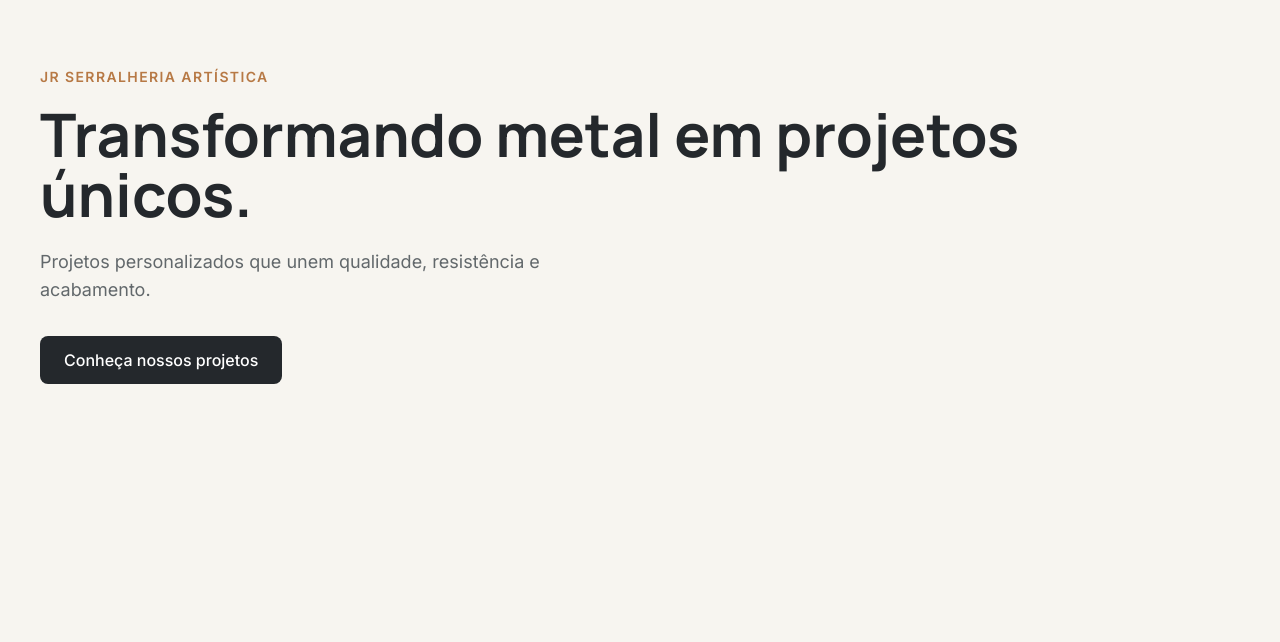
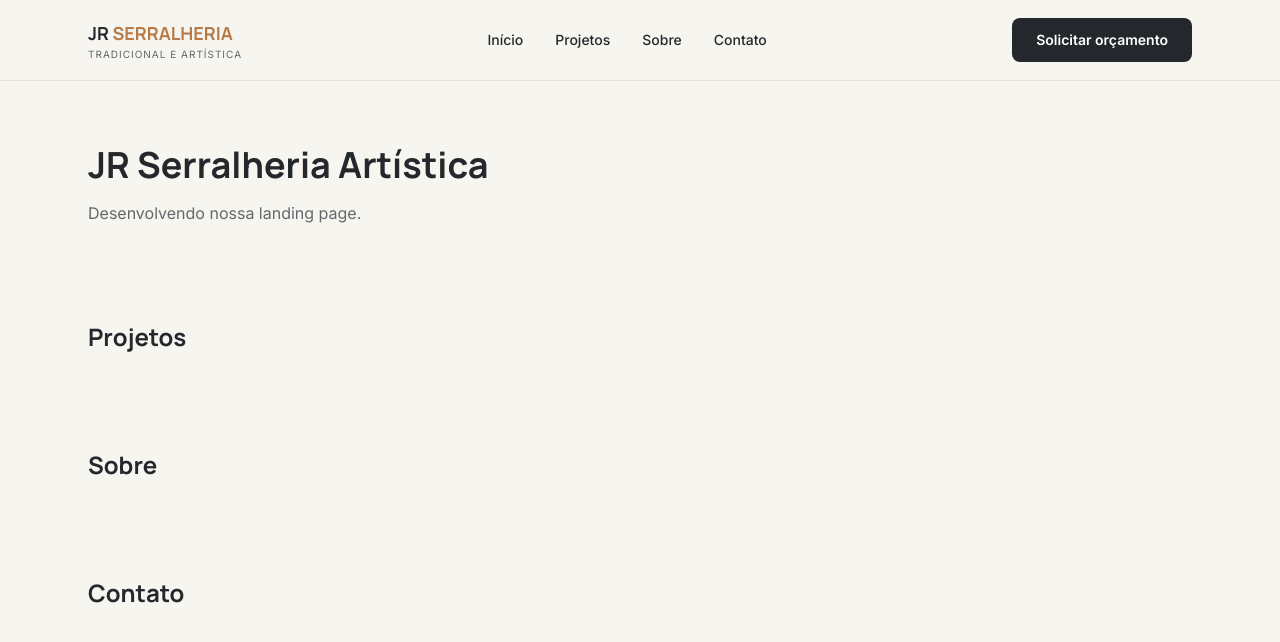
Before and after one commit to felipemuchulski/jrserralheria_artistica, a React (Vite) app: page / in a window 1280 px wide. Shown: the top 642 px of the page. Built offline with nearby package versions, Linux system fonts and the light colour scheme.

Commit message:
feat: integra cabeçalho e estrutura de navegação no App

```diff
--- a/src/App.tsx
+++ b/src/App.tsx
@@ -1,29 +1,42 @@
+
+import { Header } from "./components/layout/Header/Header";
+import { Container } from "./components/ui/Container/Container";
 
 function App() {
   return (
-    <main className="min-h-screen bg-background px-5 py-16">
-      <div className="mx-auto max-w-site">
-        <span className="font-body text-sm font-semibold uppercase tracking-widest text-accent">
-          JR Serralheria Artística
-        </span>
+    <>
+      <Header />
 
-        <h1 className="mt-4 font-heading text-4xl font-bold text-primary md:text-6xl">
-          Transformando metal em projetos únicos.
-        </h1>
+      <main id="inicio" className="min-h-screen py-16">
+        <Container>
+          <h1 className="font-heading text-4xl font-bold text-primary">
+            JR Serralheria Artística
+          </h1>
 
-        <p className="mt-6 max-w-xl font-body text-base text-muted md:text-lg">
-          Projetos personalizados que unem qualidade,
-          resistência e acabamento.
-        </p>
+          <p className="mt-4 text-muted">
+            Desenvolvendo nossa landing page.
+          </p>
 
-        <button
-          type="button"
-          className="mt-8 min-h-11 rounded-button bg-primary px-6 py-3 font-body font-medium text-white transition-colors hover:bg-accent"
-        >
-          Conheça nossos projetos
-        </button>
-      </div>
-    </main>
+          <section id="projetos" className="scroll-mt-24 pt-24">
+            <h2 className="text-2xl font-bold text-primary">
+              Projetos
+            </h2>
+          </section>
+
+          <section id="sobre" className="scroll-mt-24 pt-24">
+            <h2 className="text-2xl font-bold text-primary">
+              Sobre
+            </h2>
+          </section>
+
+          <section id="contato" className="scroll-mt-24 pt-24">
+            <h2 className="text-2xl font-bold text-primary">
+              Contato
+            </h2>
+          </section>
+        </Container>
+      </main>
+    </>
   );
 }
 
```
